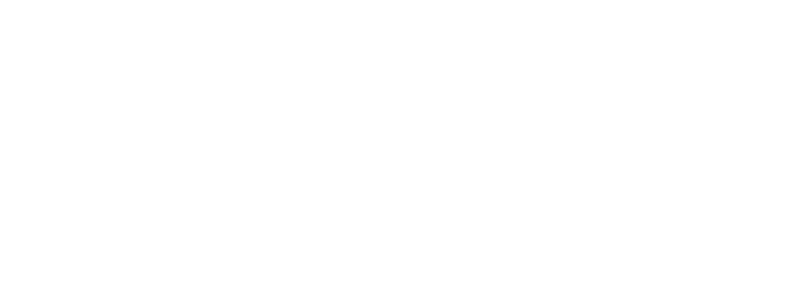
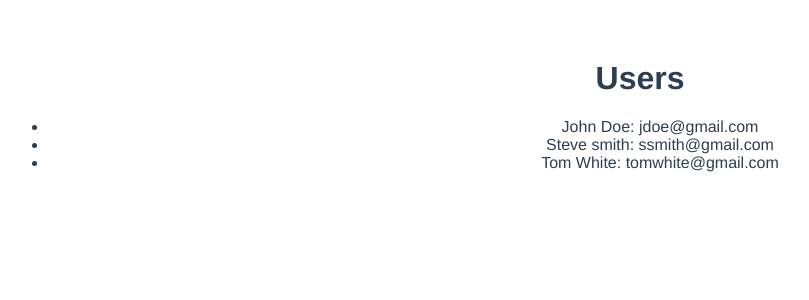
Before and after one commit to EdilsonBorges/Vue.js-workspace, a Vue app: page / in a window 1280 px wide. Shown: the top 300 px of the page, without its empty margins (0-809 px from the left). Built offline with nearby package versions, Linux system fonts and the light colour scheme.

Commit message:
Users data and for to show values

```diff
--- a/src/components/Users.vue
+++ b/src/components/Users.vue
@@ -1,5 +1,9 @@
 <template>
   <div class="users">
+      <h1>Users</h1>
+      <ul>
+        <li v-for="user in users">{{user.name}}: {{user.email}}</li>
+      </ul>
   </div>
 </template>
 
@@ -8,7 +12,23 @@
     name: 'users',
     data () {
       return {
-
+        users: [
+          {
+            name: 'John Doe',
+            email: 'jdoe@gmail.com',
+            contacted: false
+          },
+          {
+            name: 'Steve smith',
+            email: 'ssmith@gmail.com',
+            contacted: false
+          },
+          {
+            name: 'Tom White',
+            email: 'tomwhite@gmail.com',
+            contacted: false
+          }
+        ]
       }
     },
     methods: {
```
Lines whose indentation alone changed are shown as unchanged.
